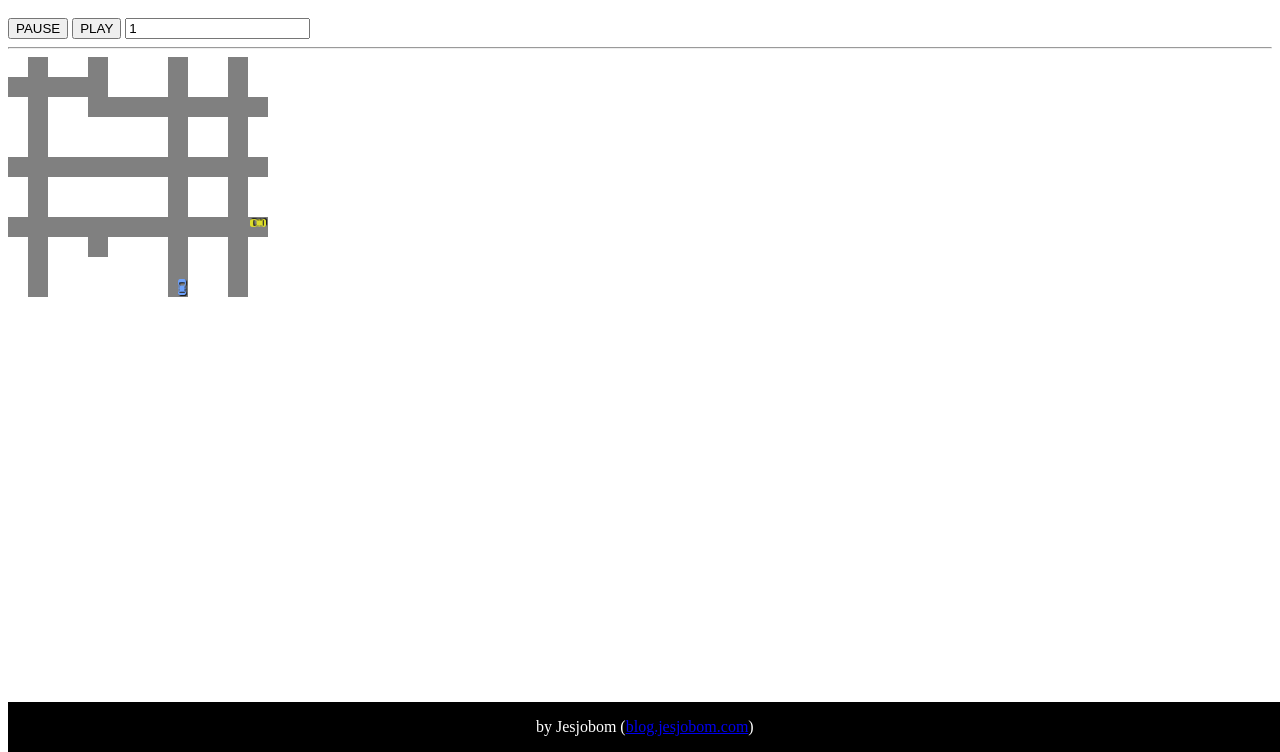
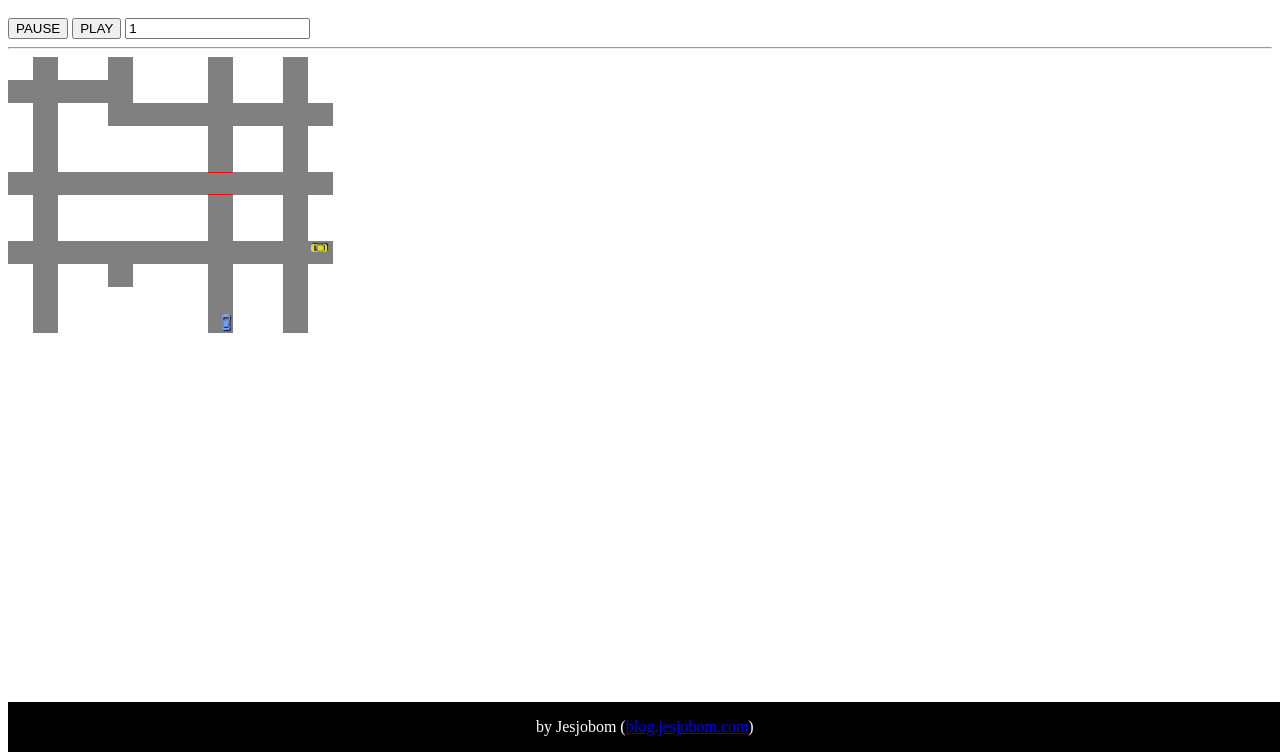
Before and after one commit to jesjobom/transit-game-js, a plain HTML site: page transit.html in a window 1280 px wide. Both pictures are taken after a click on the button "PLAY". Shown: the part 48-800 px from the top of the page. Drawn offline with nearby package versions, Linux system fonts and the light colour scheme; files whose address does not match are found by name.

Commit message:
Adding a traffic light =D

```diff
--- a/css/main.css
+++ b/css/main.css
@@ -11,14 +11,35 @@ footer {
 
 .game_area td {
 	background-color: white;
-	width: 20px;
-	height: 20px;
+	width: 23px;
+	height: 23px;
 	text-align: center;
 	position: relative;
 }
 
 .game_area td.road {
 	background-color: grey;
+	border: thin solid grey;
+}
+
+.game_area td.vertical-yellow-light {
+	border-bottom: thin solid yellow;
+	border-top: thin solid yellow;
+}
+
+.game_area td.vertical-red-light {
+	border-bottom: thin solid red;
+	border-top: thin solid red;
+}
+
+.game_area td.horizontal-yellow-light {
+	border-right: thin solid yellow;
+	border-left: thin solid yellow;
+}
+
+.game_area td.horizontal-red-light {
+	border-right: thin solid red;
+	border-left: thin solid red;
 }
 
 .icon-rotate-north {
--- a/js/transit-car.js
+++ b/js/transit-car.js
@@ -38,7 +38,7 @@ define(['jquery'], function($) {
 
 
 		/*
-		 * Generate a random color between #000000 (black) and #ffffff (white)
+		 * Generate a random color between #000000 (black) and #ffffff (white).
 		 */
 		var color = "#"+((1<<24)*Math.random()|0).toString(16);
 
@@ -202,7 +202,7 @@ define(['jquery'], function($) {
 				cel.removeCar(self);
 				self.explode();
 
-			} else if(chosenCel.willNewCarColide(self, deltaDirection)) {
+			} else if(chosenCel.cannotEnter(self, deltaDirection)) {
 				//Won't move to avoid colision
 				speedDown();
 
--- a/js/transit-cel.js
+++ b/js/transit-cel.js
@@ -1,4 +1,4 @@
-define(['jquery'], function($) {
+define(['jquery', 'transit-light'], function($, light) {
 
 	/*
 	 * This class defines a cell in the table used to draw our "city".
@@ -7,10 +7,11 @@ define(['jquery'], function($) {
 	 * And it should handle colisions, since cars decide where to go, but they
 	 * won't handle any side efect of this movement...
 	 */
-	return function cel(t, isRoad, x, y) {
+	return function cel(t, typeRoad, x, y) {
 		var self = this;
 
-		var isRoad = isRoad;
+		var isRoad = typeRoad > 0;
+		var transitLight = typeRoad > 1 ? new light() : null;
 		var cars = [];
 		this.x = x * 1;
 		this.y = y * 1;
@@ -35,7 +36,11 @@ define(['jquery'], function($) {
 		};
 
 		function generateClass() {
-			return isRoad ? "road" : "";
+			var cssClass = isRoad ? "road" : "";
+			if(transitLight != null) {
+				cssClass += " " + transitLight.getClass();
+			}
+			return cssClass;
 		}
 
 		function generateCars() {
@@ -70,9 +75,14 @@ define(['jquery'], function($) {
 		}
 
 		/*
-		 * Answer to a car if it will colide if it enters this cell
+		 * Answer to a car can enter this cell.
+		 * The answer will be false if there will be a colision or if the traffic
+		 * light is red
 		 */
-		self.willNewCarColide = function(newCar, deltaDirection) {
+		self.cannotEnter = function(newCar, deltaDirection) {
+			if(transitLight != null && !transitLight.allowCarDirection((newCar.getDirection() + deltaDirection) % 4)) {
+				return true;
+			}
 			if(cars.length != 1) {
 				return cars.length > 1;
 			}
@@ -94,7 +104,7 @@ define(['jquery'], function($) {
 
 		self.removeCar = function(car) {
 			cars.every(function(c, i) {
-				if(c.id == car.id) {
+				if(c == car) {
 					cars.splice(i, 1);
 					return false;
 				}
--- a/js/transit-config.js
+++ b/js/transit-config.js
@@ -11,7 +11,7 @@ var binaryTable = [
 	[0, 1, 0, 0, 1, 1, 1, 1, 1, 1, 1, 1, 1],
 	[0, 1, 0, 0, 0, 0, 0, 0, 1, 0, 0, 1, 0],
 	[0, 1, 0, 0, 0, 0, 0, 0, 1, 0, 0, 1, 0],
-	[1, 1, 1, 1, 1, 1, 1, 1, 1, 1, 1, 1, 1],
+	[1, 1, 1, 1, 1, 1, 1, 1, 2, 1, 1, 1, 1],
 	[0, 1, 0, 0, 0, 0, 0, 0, 1, 0, 0, 1, 0],
 	[0, 1, 0, 0, 0, 0, 0, 0, 1, 0, 0, 1, 0],
 	[1, 1, 1, 1, 1, 1, 1, 1, 1, 1, 1, 1, 1],
--- /dev/null
+++ b/js/transit-light.js
@@ -0,0 +1,60 @@
+define(['jquery'], function($) {
+
+	/*
+	 * Class to define the transit lights behaviour.
+	 * Through the states array, it is possible to easly create a 2-stroke/step
+	 * or 4-stroke/step transit light.
+	 */
+	return function light() {
+		var self = this;
+
+		/*
+		 * Next state index
+		 */
+		var state = 0;
+
+		/*
+		 * Current state
+		 */
+		var stateObj = null;
+
+		/*
+		 * States array, defining a complete flow
+		 */
+		var stateArray = [
+			new lightState('vertical-red-light', 8000, [0, 1, 0, 1]),
+			new lightState('vertical-red-light horizontal-yellow-light', 2000, [0, 1, 0, 1]),
+			new lightState('horizontal-red-light', 8000, [1, 0, 1, 0]),
+			new lightState('horizontal-red-light vertical-yellow-light', 2000, [1, 0, 1, 0])
+		];
+
+		self.getClass = function() {
+			return stateObj == null ? '' : stateObj.cssClass;
+		};
+
+		self.allowCarDirection = function(carDirection) {
+			return stateObj == null ? true : stateObj.allowCarDirection[carDirection] == 1;
+		};
+
+		function loop() {
+			if(!CONFIG.paused) {
+				stateObj = stateArray[state];
+				state = (state + 1) % 4;
+			}
+
+			setTimeout(function () {
+				loop();
+			}, stateObj.timeout / CONFIG.speed);
+		}
+
+		loop();
+	}
+
+	function lightState(cssClass, timeout, allowCarDirection) {
+		var self = this;
+
+		self.cssClass = cssClass;
+		self.timeout = timeout;
+		self.allowCarDirection = allowCarDirection;
+	}
+});
```
